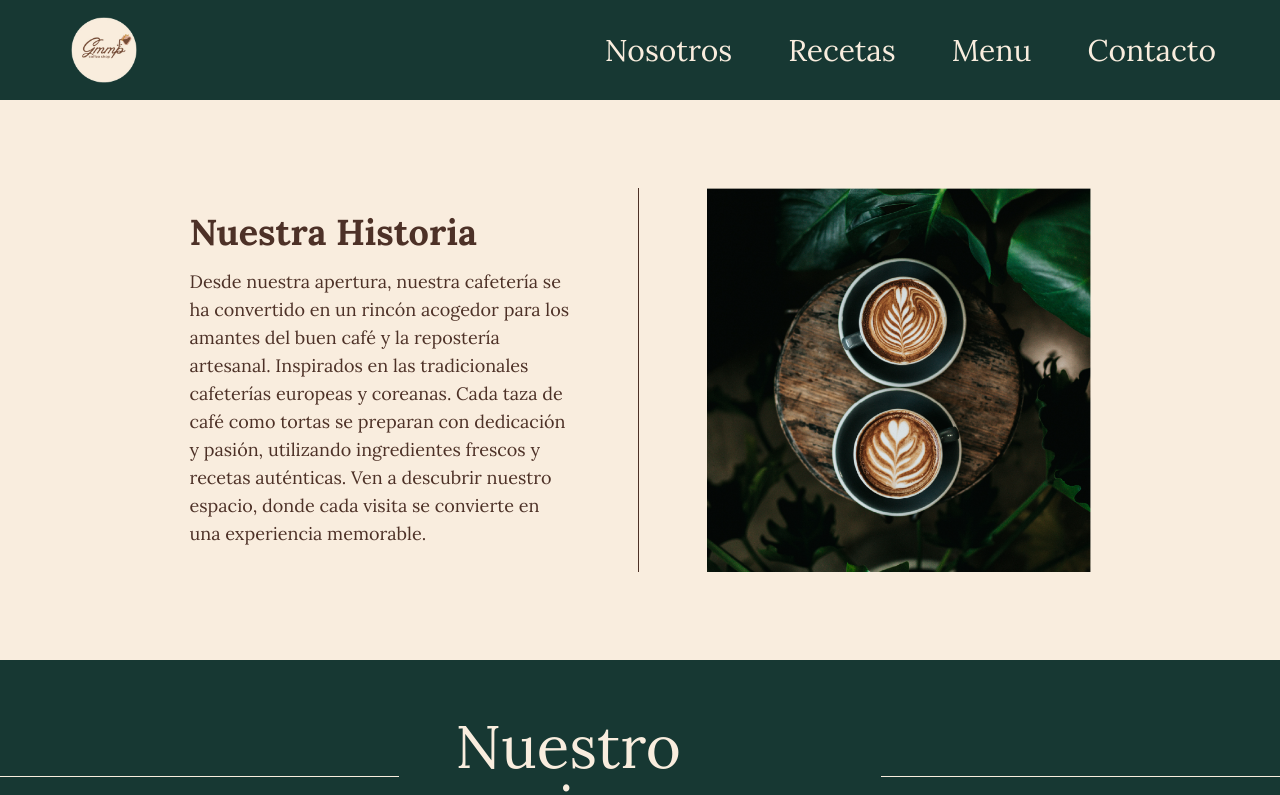
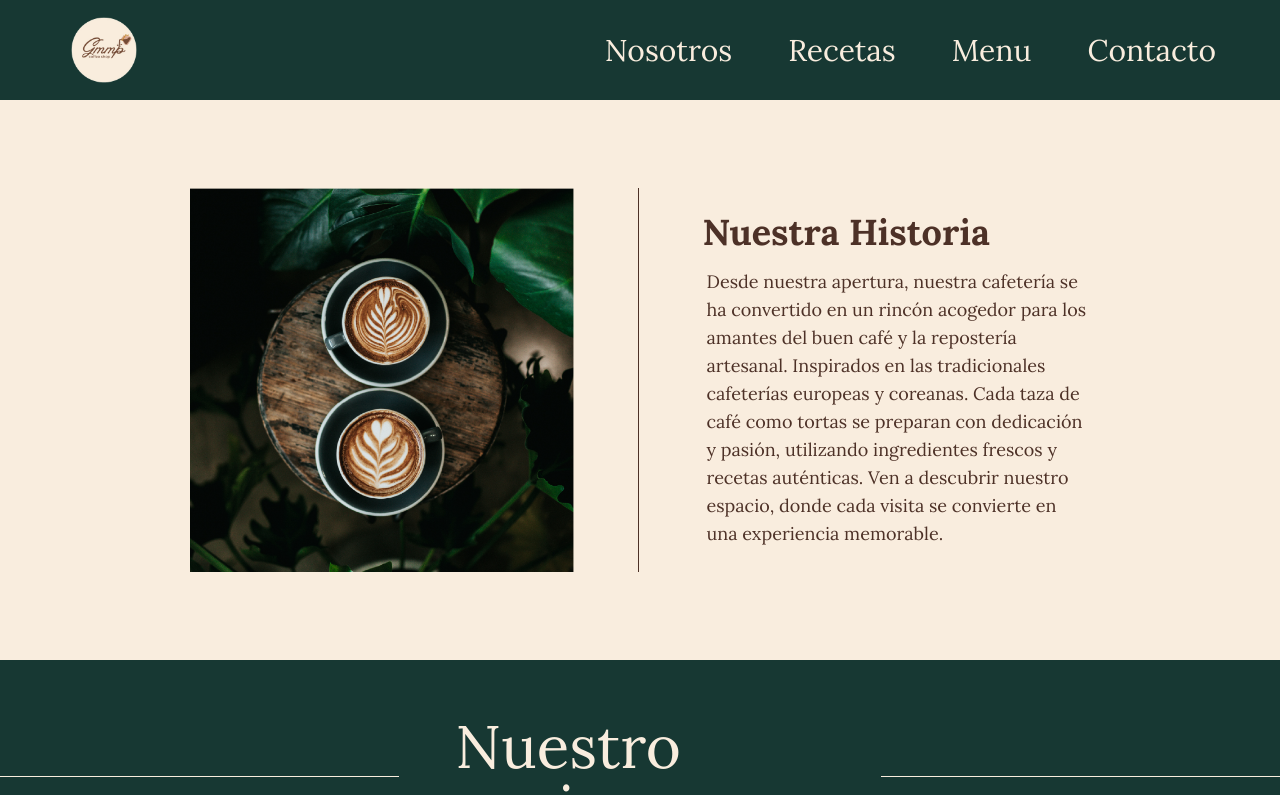
Before and after one commit to maia-ab/cafe-gmmp, a Next.js app: page /nosotros in a window 1280 px wide. Shown: the top 795 px of the page. Built offline with nearby package versions, Linux system fonts and the light colour scheme.

Commit message:
cambio nombre de

```diff
--- a/src/app/components/tfft.jsx
+++ b/src/app/components/tfft.jsx
@@ -1,10 +1,10 @@
 import React from "react";
 
-function FTTF({ TF = false, imagePath, titulo, texto }) {
+function imageTextComponent({ textFirst = false, imagePath, titulo, texto, imageLink = null }) {
   return (
     <div className="flex items-center justify-center">
       <div className="flex p-8 max-w-[1200px]">
-        {TF ? (
+        {textFirst ? (
           <div className="flex flex-col items-center lg:flex-row  w-full ">
             <div className="flex-1 lg:mr-8">
               <h1 className="text-4xl font-bold text-dark-brown mb-4">
@@ -13,13 +13,13 @@ function FTTF({ TF = false, imagePath, titulo, texto }) {
               <p className="text-dark-brown text-lg w-96">{texto}</p>
             </div>
             <div className="flex-shrink-0 lg:ml-8 lg:border-l lg:border-dark-brown lg:pl-8">
-              <img src={imagePath} alt={titulo} className="w-96 h-96 lg:ml-9" />
+            <a href={imageLink} target="_blank"><img src={imagePath} alt={titulo} className="w-96 h-96 lg:ml-9" /></a>
             </div>
           </div>
         ) : (
           <div className="flex flex-col lg:flex-row items-center w-full">
             <div className="flex-shrink-0 lg:mr-8 lg:border-r lg:border-dark-brown lg:pr-8">
-              <img src={imagePath} alt={titulo} className="w-96 h-96 lg:mr-8" />
+              <a href={imageLink} target="_blank"><img src={imagePath} alt={titulo} className="w-96 h-96 lg:mr-8" /></a>
             </div>
             <div className="flex-1 lg:ml-8">
               <h1 className="text-4xl font-bold text-dark-brown mb-4">
@@ -34,4 +34,4 @@ function FTTF({ TF = false, imagePath, titulo, texto }) {
   );
 }
 
-export default FTTF;
+export default imageTextComponent;
--- a/src/app/recetas/page.jsx
+++ b/src/app/recetas/page.jsx
@@ -11,21 +11,24 @@ function RecetasPage() {
         color="dark-brown"
       />
       <FTTF
-        TF="true"
+        textFirst="true"
         imagePath="post Facebook (7).png"
         titulo="Cheesecake Frutilla"
         texto="Deléitate con nuestro Cheesecake de Frutilla, una exquisita combinación de cremoso queso y frescas frutillas. Con una base crujiente de galleta y una capa superior de jugosas frutillas, este postre es un verdadero placer para el paladar. Cada porción está hecha con ingredientes de alta calidad, asegurando un sabor inigualable que se funde en la boca. Perfecto para disfrutar en cualquier ocasión especial o simplemente para consentirte."
+        imageLink="https://www.paulinacocina.net/tarta-de-queso-sin-horno/30751"
       />
       <FTTF
         imagePath="20210605_091834_Original.jpg"
         titulo="Lemmon Pie"
         texto="Sumérgete en el delicioso sabor de nuestro Lemon Pie, un clásico que combina la acidez refrescante del limón con una base de masa crujiente con un merengue suave y esponjoso. Preparado con limones frescos y una receta tradicional, este postre es el acompañamiento ideal para cualquier momento del día. Es perfecta para aquellos que disfrutan de un equilibrio entre dulce y ácido, ofreciendo una experiencia de sabor vibrante y refrescante en cada bocado. Ideal para acompañar tu café o té favorito."
+        imageLink="https://www.paulinacocina.net/receta-lemon-pie-facil/9898"
       />
       <FTTF
-        TF="true"
+        textFirst="true"
         imagePath="0f8e6437-2810-49f9-a5d6-4b39dd293a38.JPG"
         titulo="Chocotorta"
         texto="Disfruta de la clásica Chocotorta, un postre argentino que combina lo mejor del chocolate y el dulce de leche. Capas alternadas de galletas de chocolate y una mezcla cremosa de dulce de leche y queso crema se unen para crear una textura suave y deliciosa. Perfecta para los amantes del chocolate y dulce de leche. No te la pierdas con un Americano!"
+        imageLink="https://www.paulinacocina.net/receta-chocotorta-original/21722"
       />
       <CafeReceta />
     </main>
```
